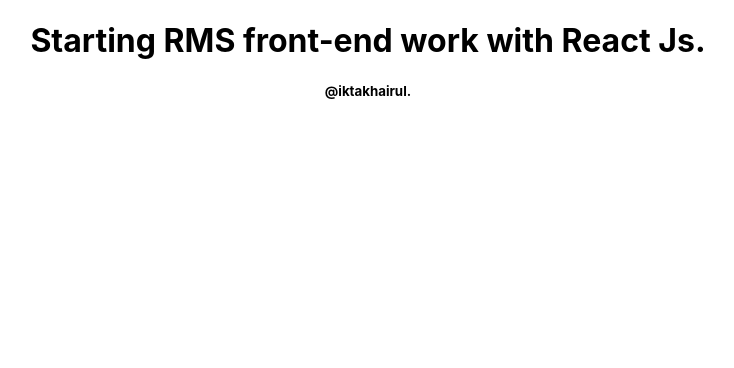
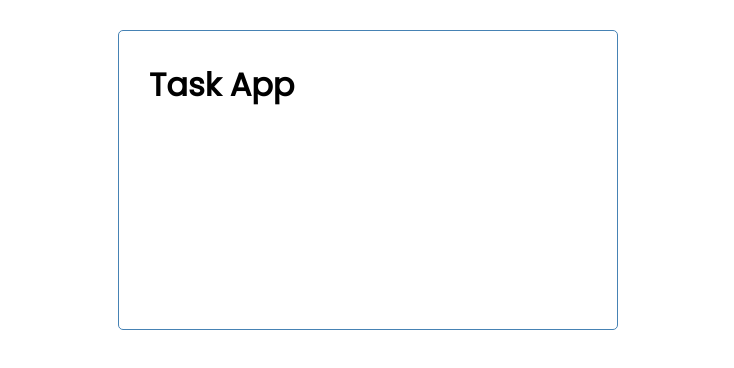
Before and after one commit to iktakhairul/Task-Record-React-Jason-Server, a React (Create React App) app: page / in a window 1280 px wide. Shown: the top 368 px of the page, without its empty margins (272-1006 px from the left). Built offline with nearby package versions, Linux system fonts and the light colour scheme.

Commit message:
Set header and clean app components

```diff
--- a/src/App.css
+++ /dev/null
@@ -1,38 +0,0 @@
-.App {
-  text-align: center;
-}
-
-.App-logo {
-  height: 40vmin;
-  pointer-events: none;
-}
-
-@media (prefers-reduced-motion: no-preference) {
-  .App-logo {
-    animation: App-logo-spin infinite 20s linear;
-  }
-}
-
-.App-header {
-  background-color: #282c34;
-  min-height: 100vh;
-  display: flex;
-  flex-direction: column;
-  align-items: center;
-  justify-content: center;
-  font-size: calc(10px + 2vmin);
-  color: white;
-}
-
-.App-link {
-  color: #61dafb;
-}
-
-@keyframes App-logo-spin {
-  from {
-    transform: rotate(0deg);
-  }
-  to {
-    transform: rotate(360deg);
-  }
-}
--- a/src/App.js
+++ b/src/App.js
@@ -1,11 +1,8 @@
-import logo from './logo.svg';
-import './App.css';
-
+import Header from "./components/Header";
 function App() {
   return (
-    <div className="App">
-        <h1>Starting RMS front-end work with React Js.</h1>
-        <h5>@iktakhairul.</h5>
+    <div className="container">
+        <Header />
     </div>
   );
 }
--- /dev/null
+++ b/src/components/Header.js
@@ -0,0 +1,9 @@
+const Header = () => {
+    return (
+        <header>
+            <h1>Task App</h1>
+        </header>
+    )
+}
+
+export default Header
--- a/src/index.css
+++ b/src/index.css
@@ -1,13 +1,112 @@
-body {
+@import url('https://fonts.googleapis.com/css2?family=Poppins:wght@300;400&display=swap');
+
+* {
+  box-sizing: border-box;
   margin: 0;
-  font-family: -apple-system, BlinkMacSystemFont, 'Segoe UI', 'Roboto', 'Oxygen',
-    'Ubuntu', 'Cantarell', 'Fira Sans', 'Droid Sans', 'Helvetica Neue',
-    sans-serif;
-  -webkit-font-smoothing: antialiased;
-  -moz-osx-font-smoothing: grayscale;
+  padding: 0;
 }
 
-code {
-  font-family: source-code-pro, Menlo, Monaco, Consolas, 'Courier New',
-    monospace;
+body {
+  font-family: 'Poppins', sans-serif;
 }
+
+.container {
+  max-width: 500px;
+  margin: 30px auto;
+  overflow: auto;
+  min-height: 300px;
+  border: 1px solid steelblue;
+  padding: 30px;
+  border-radius: 5px;
+}
+
+.header {
+  display: flex;
+  justify-content: space-between;
+  align-items: center;
+  margin-bottom: 20px;
+}
+
+.btn {
+  display: inline-block;
+  background: #000;
+  color: #fff;
+  border: none;
+  padding: 10px 20px;
+  margin: 5px;
+  border-radius: 5px;
+  cursor: pointer;
+  text-decoration: none;
+  font-size: 15px;
+  font-family: inherit;
+}
+
+.btn:focus {
+  outline: none;
+}
+
+.btn:active {
+  transform: scale(0.98);
+}
+
+.btn-block {
+  display: block;
+  width: 100%;
+}
+
+.task {
+  background: #f4f4f4;
+  margin: 5px;
+  padding: 10px 20px;
+  cursor: pointer;
+}
+
+.task.reminder {
+  border-left: 5px solid green;
+}
+
+.task h3 {
+  display: flex;
+  align-items: center;
+  justify-content: space-between;
+}
+
+.add-form {
+  margin-bottom: 40px;
+}
+
+.form-control {
+  margin: 20px 0;
+}
+
+.form-control label {
+  display: block;
+}
+
+.form-control input {
+  width: 100%;
+  height: 40px;
+  margin: 5px;
+  padding: 3px 7px;
+  font-size: 17px;
+}
+
+.form-control-check {
+  display: flex;
+  align-items: center;
+  justify-content: space-between;
+}
+
+.form-control-check label {
+  flex: 1;
+}
+
+.form-control-check input {
+  flex: 2;
+  height: 20px;
+}
+
+footer {
+  margin-top: 30px;
+  text-align: center;
+}
```
Also changed, not shown: src/setupTests.js (deleted, +0 -5 lines), src/logo.svg (deleted), 1 other file (tests, documents, lock files or other folders).
